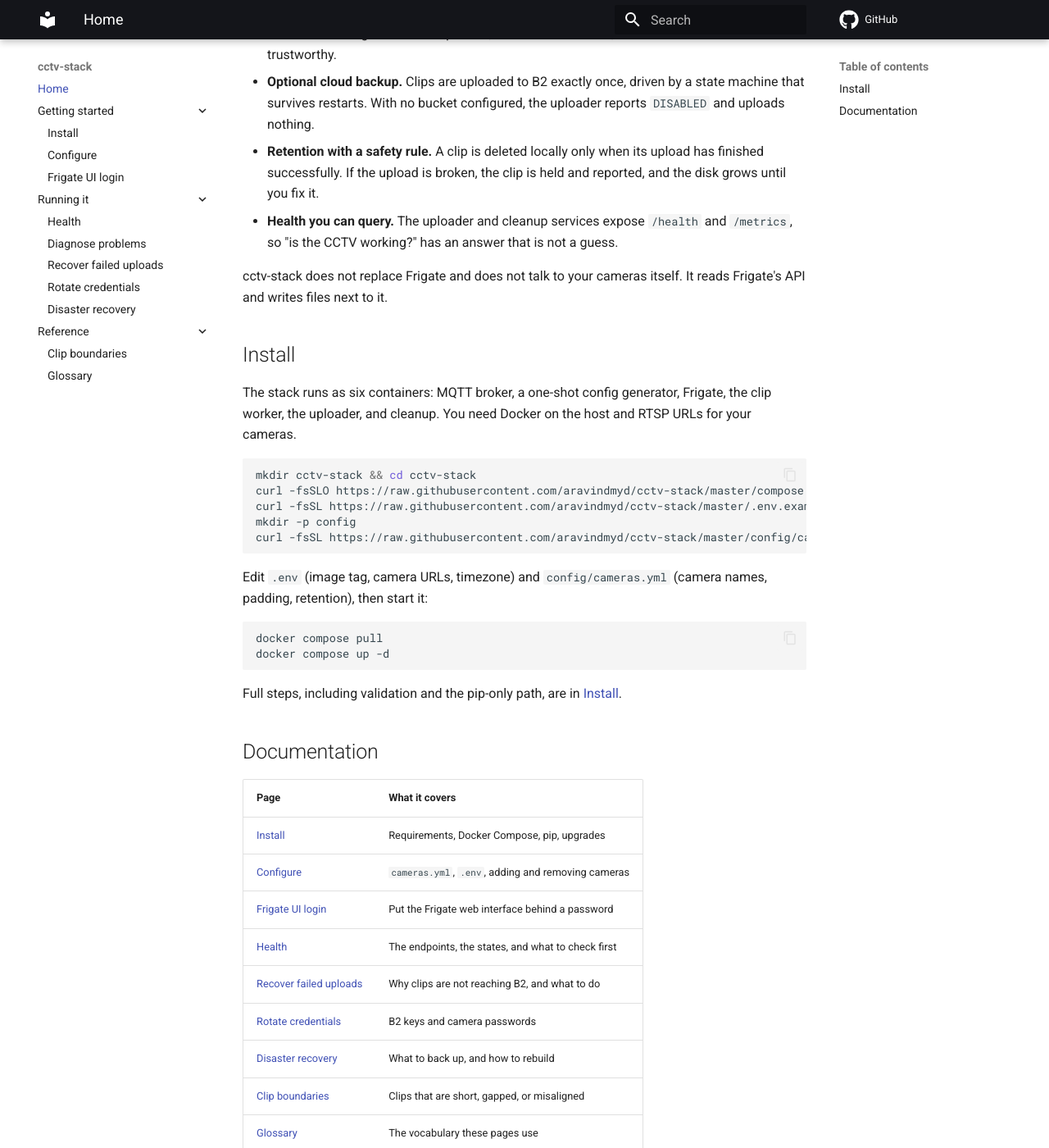
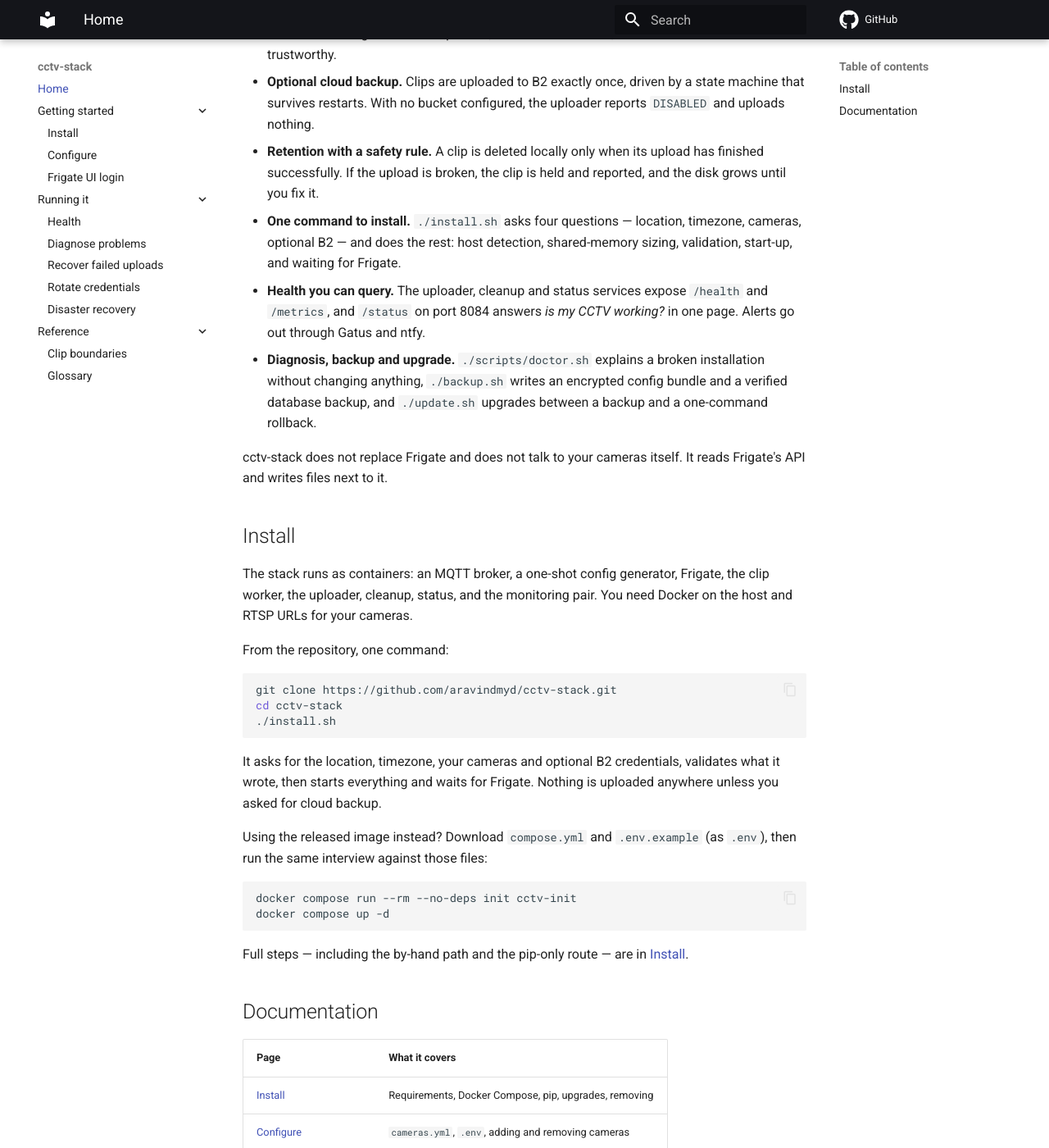
Before and after one commit to aravindmyd/cctv-stack, an MkDocs documentation site: the page built from docs/index.md, in a window 1280 px wide and 1400 px high, scrolled down 337 px. Shown: the whole window at 82% size. Built offline with MkDocs 1.6.1 and Material for MkDocs 9.7.7, drawn with Linux system fonts in a browser that asks for light colours; comment, search, counter and statistics services are not loaded; some of the changed text lies outside the part shown.

Commit message:
chore(release): 0.6.0 (#15)
The installer asks the questions, so the release notes say so: one command,
guided interview, host detection, doctor, encrypted backups, update/rollback.

Bumps pyproject and cctv.__version__, refreshes the release line in README and
CONTRIBUTING, the implementation and release rows in internal/index.md, the
image and pip tags on the install page, and the published landing page — which
still described six containers and a hand-edited configuration.

Signed-off-by: Jothika Raja <jothika.zero@gmail.com>
Co-authored-by: Jothika Raja <jothika.zero@gmail.com>

````diff
--- a/docs/index.md
+++ b/docs/index.md
@@ -17,44 +17,56 @@
 - **Retention with a safety rule.** A clip is deleted locally only when its upload has
   finished successfully. If the upload is broken, the clip is held and reported, and the
   disk grows until you fix it.
-- **Health you can query.** The uploader and cleanup services expose `/health` and
-  `/metrics`, so "is the CCTV working?" has an answer that is not a guess.
+- **One command to install.** `./install.sh` asks four questions — location, timezone,
+  cameras, optional B2 — and does the rest: host detection, shared-memory sizing,
+  validation, start-up, and waiting for Frigate.
+- **Health you can query.** The uploader, cleanup and status services expose `/health`
+  and `/metrics`, and `/status` on port 8084 answers *is my CCTV working?* in one page.
+  Alerts go out through Gatus and ntfy.
+- **Diagnosis, backup and upgrade.** `./scripts/doctor.sh` explains a broken installation
+  without changing anything, `./backup.sh` writes an encrypted config bundle and a verified
+  database backup, and `./update.sh` upgrades between a backup and a one-command rollback.
 
 cctv-stack does not replace Frigate and does not talk to your cameras itself. It reads
 Frigate's API and writes files next to it.
 
 ## Install
 
-The stack runs as six containers: MQTT broker, a one-shot config generator, Frigate, the
-clip worker, the uploader, and cleanup. You need Docker on the host and RTSP URLs for your
-cameras.
+The stack runs as containers: an MQTT broker, a one-shot config generator, Frigate, the
+clip worker, the uploader, cleanup, status, and the monitoring pair. You need Docker on the
+host and RTSP URLs for your cameras.
+
+From the repository, one command:
 
 ```bash
-mkdir cctv-stack && cd cctv-stack
-curl -fsSLO https://raw.githubusercontent.com/aravindmyd/cctv-stack/master/compose.yml
-curl -fsSL https://raw.githubusercontent.com/aravindmyd/cctv-stack/master/.env.example -o .env
-mkdir -p config
-curl -fsSL https://raw.githubusercontent.com/aravindmyd/cctv-stack/master/config/cameras.example.yml -o config/cameras.yml
+git clone https://github.com/aravindmyd/cctv-stack.git
+cd cctv-stack
+./install.sh
 ```
 
-Edit `.env` (image tag, camera URLs, timezone) and `config/cameras.yml` (camera names,
-padding, retention), then start it:
+It asks for the location, timezone, your cameras and optional B2 credentials, validates
+what it wrote, then starts everything and waits for Frigate. Nothing is uploaded anywhere
+unless you asked for cloud backup.
+
+Using the released image instead? Download `compose.yml` and `.env.example` (as `.env`),
+then run the same interview against those files:
 
 ```bash
-docker compose pull
+docker compose run --rm --no-deps init cctv-init
 docker compose up -d
 ```
 
-Full steps, including validation and the pip-only path, are in [Install](install.md).
+Full steps — including the by-hand path and the pip-only route — are in [Install](install.md).
 
 ## Documentation
 
 | Page | What it covers |
 |---|---|
-| [Install](install.md) | Requirements, Docker Compose, pip, upgrades |
+| [Install](install.md) | Requirements, Docker Compose, pip, upgrades, removing |
 | [Configure](configure.md) | `cameras.yml`, `.env`, adding and removing cameras |
 | [Frigate UI login](frigate-ui.md) | Put the Frigate web interface behind a password |
 | [Health](health.md) | The endpoints, the states, and what to check first |
+| [Diagnose problems](doctor.md) | `./scripts/doctor.sh`: what it checks and how to read it |
 | [Recover failed uploads](recover-uploads.md) | Why clips are not reaching B2, and what to do |
 | [Rotate credentials](rotate-credentials.md) | B2 keys and camera passwords |
 | [Disaster recovery](disaster-recovery.md) | What to back up, and how to rebuild |
--- a/pyproject.toml
+++ b/pyproject.toml
@@ -4,7 +4,7 @@
 
 [project]
 name = "cctv-stack"
-version = "0.5.1"
+version = "0.6.0"
 description = "A packaging-first self-hosted CCTV stack built on Frigate."
 readme = "README.md"
 requires-python = ">=3.12"
--- a/src/cctv/__init__.py
+++ b/src/cctv/__init__.py
@@ -16,4 +16,4 @@
 
 __all__ = ["__version__"]
 
-__version__ = "0.5.1"
+__version__ = "0.6.0"
````
Also changed, not shown: AGENTS.md (+1 -1 lines), CONTRIBUTING.md (+6 -2 lines), README.md (+25 -5 lines), docs/install.md (+4 -4 lines), internal/index.md (+2 -2 lines), 1 other file.
